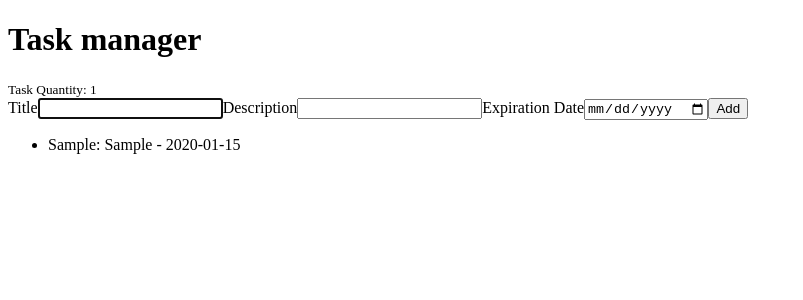
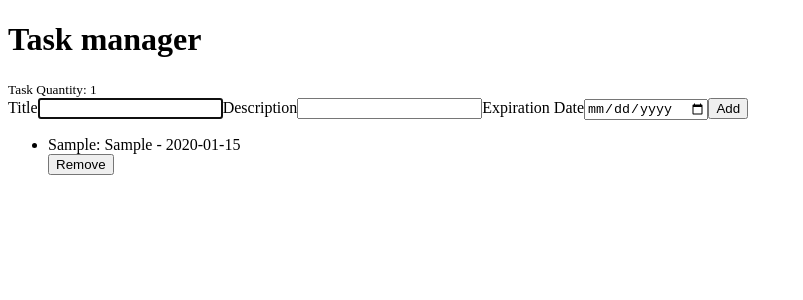
Before and after one commit to Unstoppable7/hawk-horse, a React app in the folder frontend/: page / in a window 1280 px wide. Both pictures are taken after typing "Sample", "Sample", "2020-01-15" into the empty fields and a click on the button "Add". Shown: the top 300 px of the page, without its empty margins (0-803 px from the left). Built offline with nearby package versions, Linux system fonts and the light colour scheme; the HTML template or start-up script is replaced by a standard one.

Commit message:
feat: add remove item button

```diff
--- a/frontend/src/App.jsx
+++ b/frontend/src/App.jsx
@@ -18,6 +18,11 @@ function App() {
    const [todoList, setTodoList] = useState([]);
    const [counterTodoList, setCounterTodoList] = useCounterTodoList(todoList);
 
+   function removeTodoItem(id) {
+      const newTodoList = todoList.filter((item) => item.id != id);
+      setTodoList(newTodoList);
+    }
+
    function addTodoItem(newItem) {
       setTodoList((previousTodoList) => [...previousTodoList, newItem]);
    }
@@ -27,7 +32,7 @@ function App() {
          <h1>Task manager</h1>
          <small>Task Quantity: {counterTodoList}</small>
          <AddTodoForm addTodoItem={addTodoItem} />
-         <TodoList todoList={todoList} />
+         <TodoList todoList={todoList} onRemoveTodo={removeTodoItem}/>
       </>
    )
 }
--- a/frontend/src/TodoItem.jsx
+++ b/frontend/src/TodoItem.jsx
@@ -1,7 +1,11 @@
-export default function TodoItem({ item }) {
+export default function TodoItem({ item, onRemoveTodo}) {
    return (
-      <li>
-         {item.title}{item.description ? `: ${item.description}` : ''} {item.expiration ? `- ${item.expiration}` : ''}
-      </li>
+      <>
+         <li>
+            {item.title}{item.description ? `: ${item.description}` : ''} {item.expiration ? `- ${item.expiration}` : ''}
+         </li>
+         <button type="button" onClick={() => onRemoveTodo(item.id)}>Remove</button>
+      </>
+
    );
 }
--- a/frontend/src/TodoList.jsx
+++ b/frontend/src/TodoList.jsx
@@ -1,12 +1,12 @@
 import TodoItem from "./TodoItem";
 
-export default function TodoList({ todoList }) {
+export default function TodoList({ todoList, onRemoveTodo }) {
 
    return (
       <ul>
          {
             todoList.map(
-               (item) => <TodoItem key={item.id} item={item} />
+               (item) => <TodoItem key={item.id} item={item} onRemoveTodo={onRemoveTodo}/>
             )
          }
       </ul>
```
